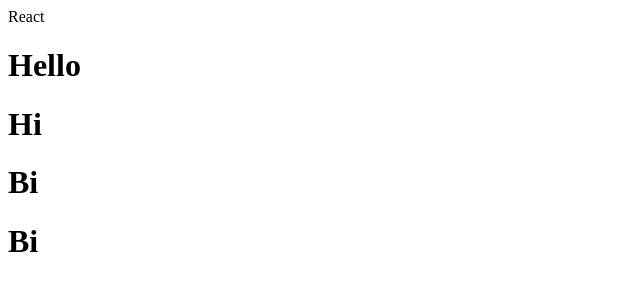
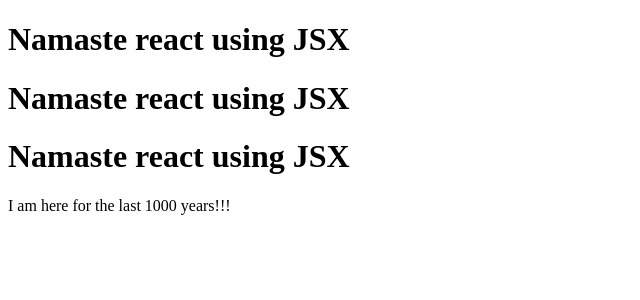
Before and after one commit to Thasbeeh/namaste-react, a React (Vite) app: page / in a window 1280 px wide. Shown: the top 300 px of the page, without its empty margins (0-640 px from the left). Built offline with nearby package versions, Linux system fonts and the light colour scheme.

Commit message:
Ep3: JSX, React Elements & Components

```diff
--- a/App.js
+++ b/App.js
@@ -1,11 +1,27 @@
 import React from 'react';
 import ReactDOM from 'react-dom/client';
 
-const parent = React.createElement('div', { id: 'parent' }, [
-  React.createElement('h1', { id: 'child1', key: 1 }, 'Hi'),
-  React.createElement('h1', { id: 'child2', key: 2 }, 'Bi'),
-  React.createElement('h1', { id: 'child3', key: 3 }, 'Bi'),
-]);
+const data = 1000;
+
+const elem = <span>I am here for the last {data} years!!!</span>;
+
+const Title = () => (
+  <div>
+    <h1 id="headings" className="head" tabIndex="5">
+      Namaste react using JSX
+    </h1>
+  </div>
+);
+
+const HeadingComponent = () => (
+  <div>
+    <Title />
+    <Title></Title>
+    {Title()}
+    {elem}
+  </div>
+);
 
 const root = ReactDOM.createRoot(document.getElementById('root'));
-root.render(parent);
+
+root.render(<HeadingComponent />);
--- a/index.html
+++ b/index.html
@@ -1,5 +1,3 @@
-React
-
 <!DOCTYPE html>
 <html lang="en">
 <head>
@@ -8,10 +6,9 @@ React
     <title>Document</title>
 </head>
 <body>
-    <h1>Hello</h1>
     <div id="root">
         <p>
-            Thasbeeh
+            Not rendered
         </p>
     </div>
     <script type="module" src="App.js"></script>
--- a/package.json
+++ b/package.json
@@ -1,5 +1,6 @@
 {
   "scripts": {
+    "start": "parcel index.html",
     "lint": "eslint .",
     "lint:fix": "eslint . --fix"
   },
```
Also changed, not shown: 1 other file (tests, documents, lock files or other folders).
